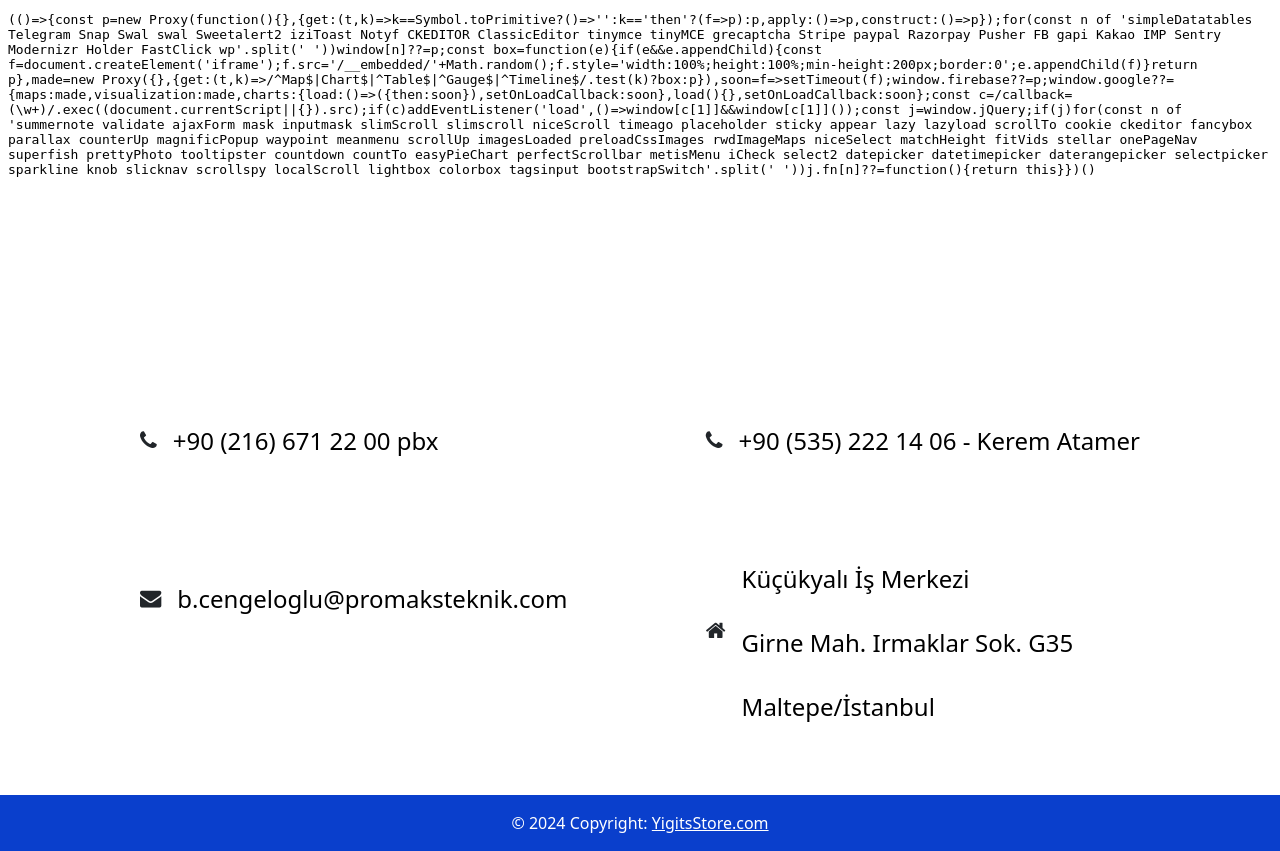
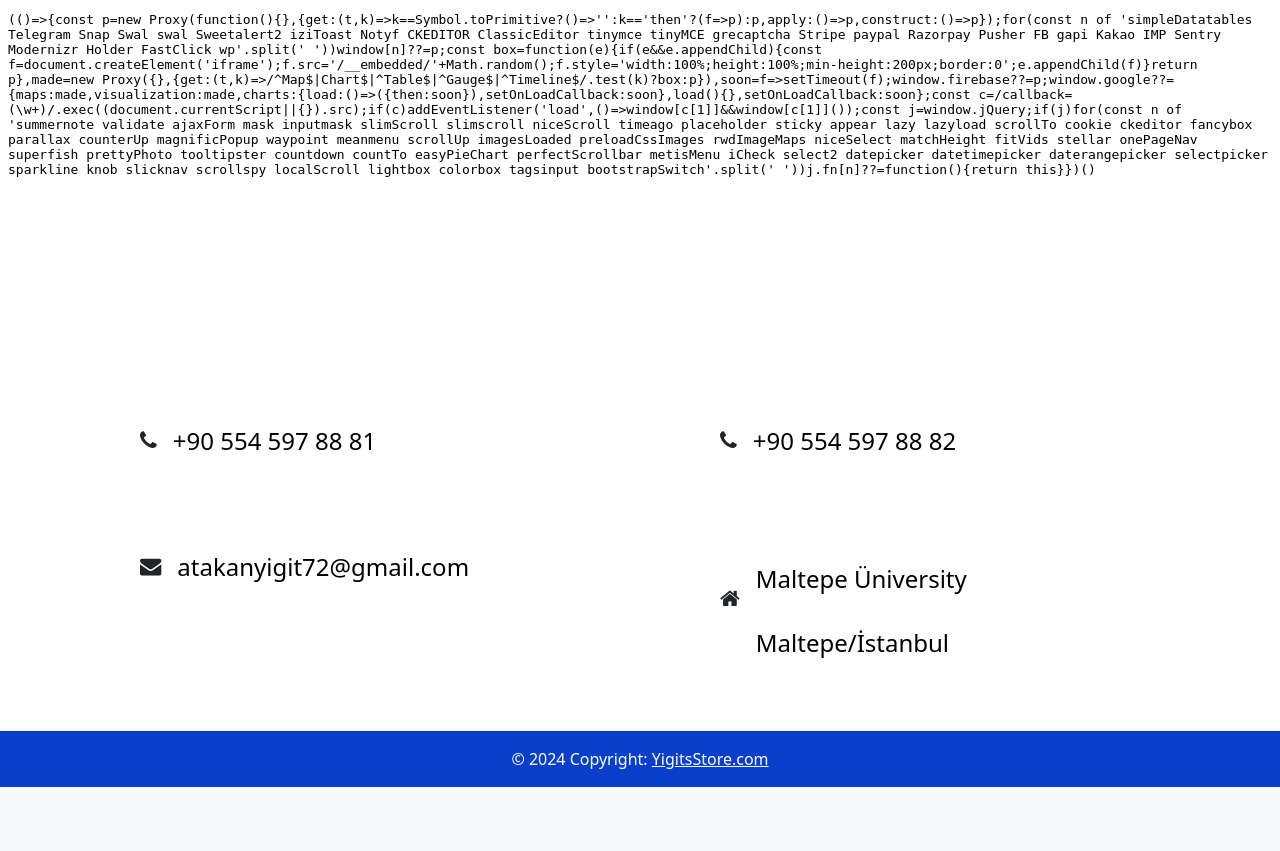
Before and after one commit to AtakanYigit/Basic-E-Commerce-Application, a PHP site: page /contact.php in a window 1280 px wide. Shown: the part 57-908 px from the top of the page. After the commit the page ends 844 px from the top, so only its background shows below. Run offline with PHP 8.4, Linux system fonts and the light colour scheme; data that the repository does not hold is empty; some libraries are stand-ins or nearby versions.

Commit message:
- Contact Change - Navbar Order Change

```diff
--- a/user_front/contact.php
+++ b/user_front/contact.php
@@ -25,19 +25,19 @@
             <section class = "container">
                 <div class = "contactInfo">
                     <i class="fa fa-phone fa-lg"></i>
-                    <a  href = "tel:+902166712200">+90 (216) 671 22 00 pbx</a>
+                    <a  href = "tel:+905545978881">+90 554 597 88 81</a>
                 </div>
                 <div class = "contactInfo phone2">
                     <i class="fa fa-phone fa-lg"></i>
-                    <a  href = "tel:+905352221406">+90 (535) 222 14 06 - Kerem Atamer</a>
+                    <a  href = "tel:+905545978882">+90 554 597 88 82</a>
                 </div>
                 <div class = "contactInfo">
                     <i class="fa fa-envelope fa-lg"></i>
-                    <a  href = "mailto:k.atamer@promaksteknik.com">b.cengeloglu@promaksteknik.com</a>
+                    <a  href = "mailto:atakanyigit72@gmail.com">atakanyigit72@gmail.com</a>
                 </div>
                 <div class = "contactInfo adress">
                     <i class="fa fa-home fa-lg"></i>
-                    <a id="adress" href = "https://goo.gl/maps/HVyUDn9opKHwWP27A">Küçükyalı İş Merkezi<br> Girne Mah. Irmaklar Sok. G35 <br>Maltepe/İstanbul</a>
+                    <a id="adress" href = "https://goo.gl/maps/HVyUDn9opKHwWP27A">Maltepe Üniversity<br>Maltepe/İstanbul</a>
                 </div>
             </section>
         </main>
--- a/user_front/navbar.php
+++ b/user_front/navbar.php
@@ -26,10 +26,6 @@
                 <li class = "nav-item">
                     <a class = "nav-link" href = "/Basic-E-Commerce-Application/user_front/contact.php">Contact</a>
                 </li>
-                <li class = "nav-item d-flex">
-                    <svg style = "width: 16px" xmlns="http://www.w3.org/2000/svg" viewBox="0 0 576 512"><path d="M0 24C0 10.7 10.7 0 24 0H69.5c22 0 41.5 12.8 50.6 32h411c26.3 0 45.5 25 38.6 50.4l-41 152.3c-8.5 31.4-37 53.3-69.5 53.3H170.7l5.4 28.5c2.2 11.3 12.1 19.5 23.6 19.5H488c13.3 0 24 10.7 24 24s-10.7 24-24 24H199.7c-34.6 0-64.3-24.6-70.7-58.5L77.4 54.5c-.7-3.8-4-6.5-7.9-6.5H24C10.7 48 0 37.3 0 24zM128 464a48 48 0 1 1 96 0 48 48 0 1 1 -96 0zm336-48a48 48 0 1 1 0 96 48 48 0 1 1 0-96z"/></svg>
-                    <a class = "nav-link" href = "/Basic-E-Commerce-Application/user_front/cart.php">Cart (<?php echo count($_SESSION["cart"]); ?>)</a>
-                </li>
                 <?php
                     if(isset($_SESSION["previous_orders"]) && count($_SESSION["previous_orders"]) > 0){
                         echo '
@@ -38,6 +34,10 @@
                         </li>';
                     }
                 ?>
+                <li class = "nav-item d-flex">
+                    <svg style = "width: 16px" xmlns="http://www.w3.org/2000/svg" viewBox="0 0 576 512"><path d="M0 24C0 10.7 10.7 0 24 0H69.5c22 0 41.5 12.8 50.6 32h411c26.3 0 45.5 25 38.6 50.4l-41 152.3c-8.5 31.4-37 53.3-69.5 53.3H170.7l5.4 28.5c2.2 11.3 12.1 19.5 23.6 19.5H488c13.3 0 24 10.7 24 24s-10.7 24-24 24H199.7c-34.6 0-64.3-24.6-70.7-58.5L77.4 54.5c-.7-3.8-4-6.5-7.9-6.5H24C10.7 48 0 37.3 0 24zM128 464a48 48 0 1 1 96 0 48 48 0 1 1 -96 0zm336-48a48 48 0 1 1 0 96 48 48 0 1 1 0-96z"/></svg>
+                    <a class = "nav-link" href = "/Basic-E-Commerce-Application/user_front/cart.php">Cart (<?php echo count($_SESSION["cart"]); ?>)</a>
+                </li>
             </ul>
         </div>
     </div>
```
